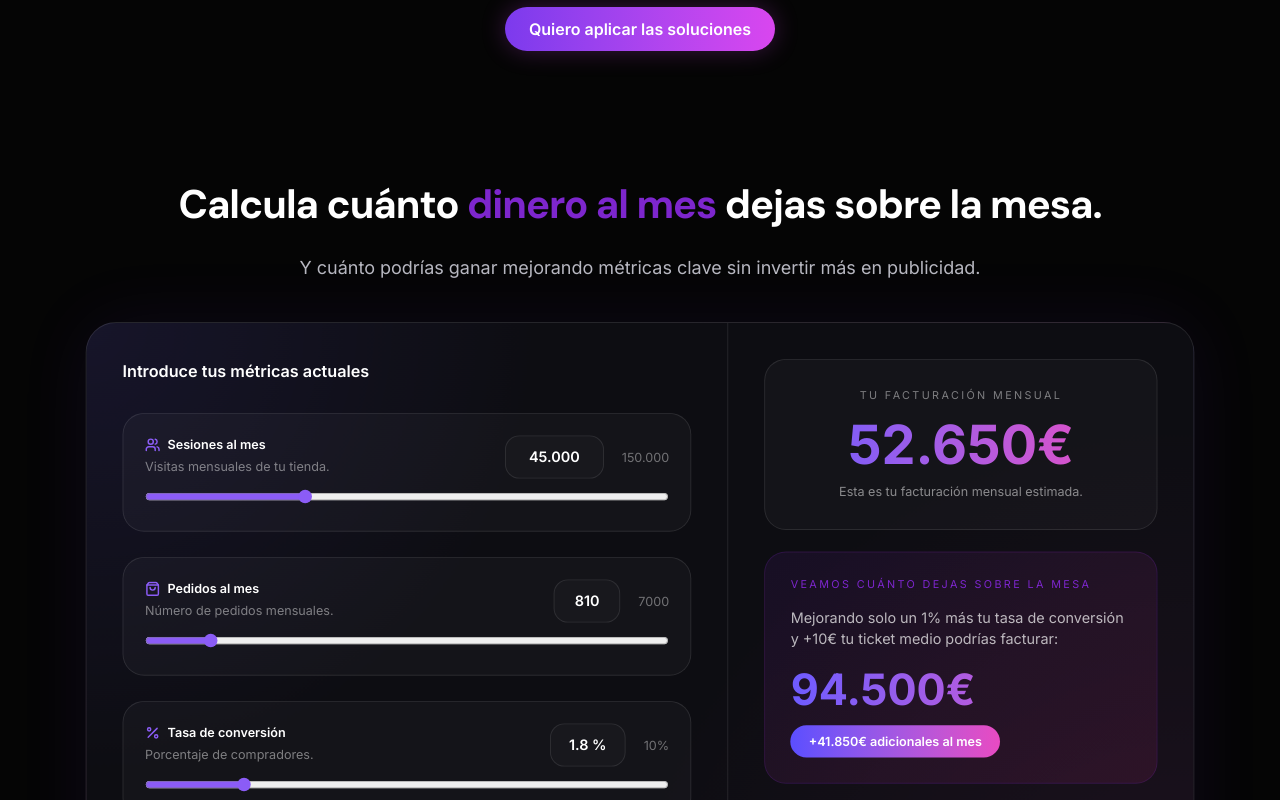
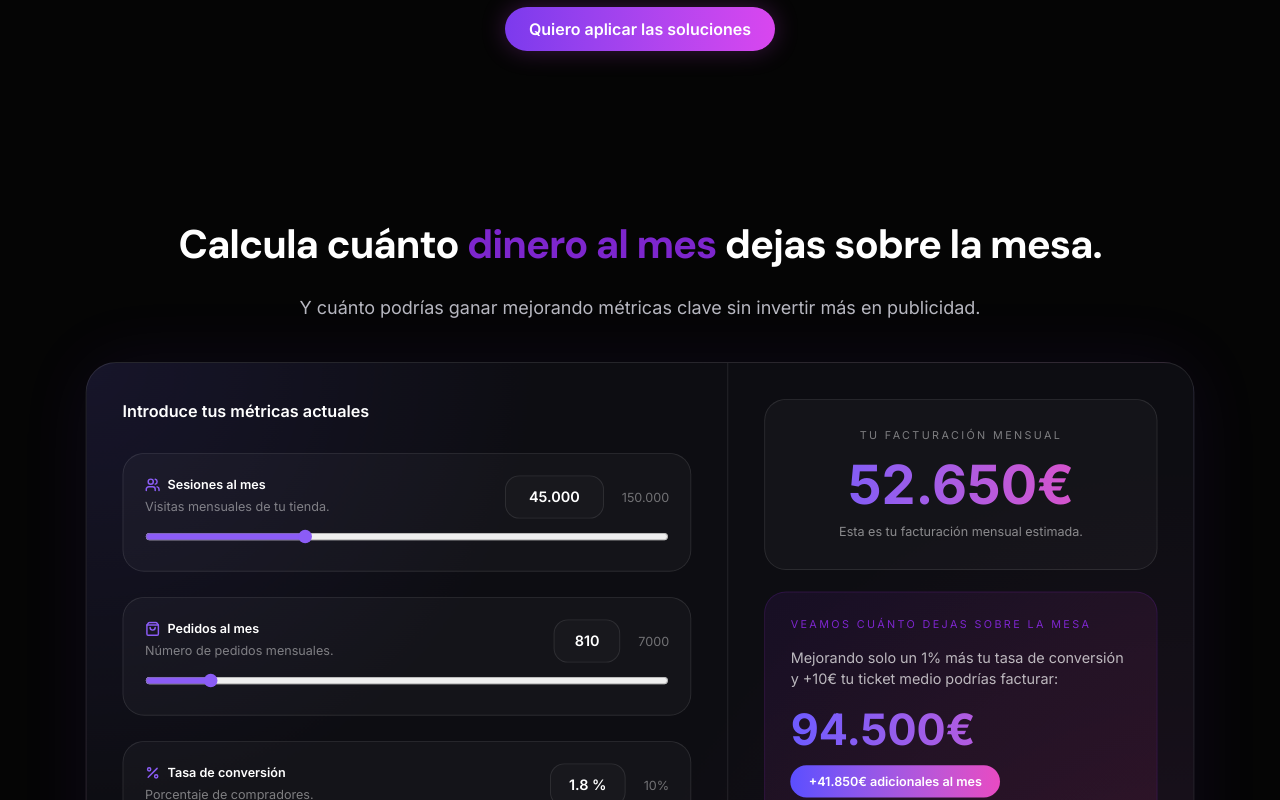
Before and after one commit to MaikelScalate/scalatelab, a Next.js app: page / in a window 1280 px wide. Shown: the part 2680-3480 px from the top of the page. Built offline with nearby package versions, Linux system fonts and the light colour scheme.

Commit message:
Mejorar diseño

```diff
--- a/app/components/sections/CalculatorSection.tsx
+++ b/app/components/sections/CalculatorSection.tsx
@@ -9,7 +9,7 @@ export default function CalculatorSection() {
   return (
     <Section
   id="calculadora"
-  className="pt-10 pb-32"
+  className="pt-7 pb-32 lg:pt-20 lg:pb-32"
 >
       <Container>
 
```
